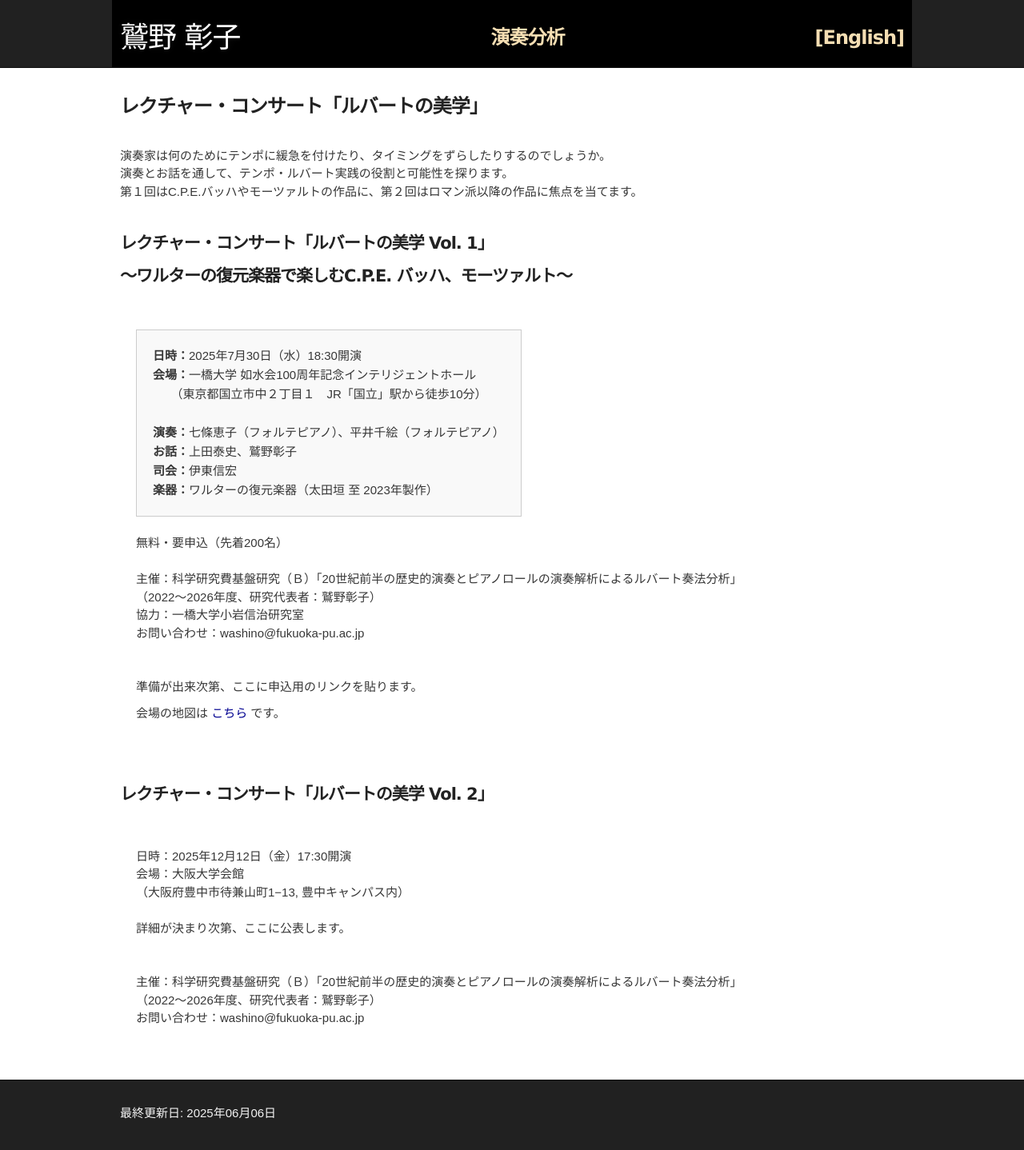
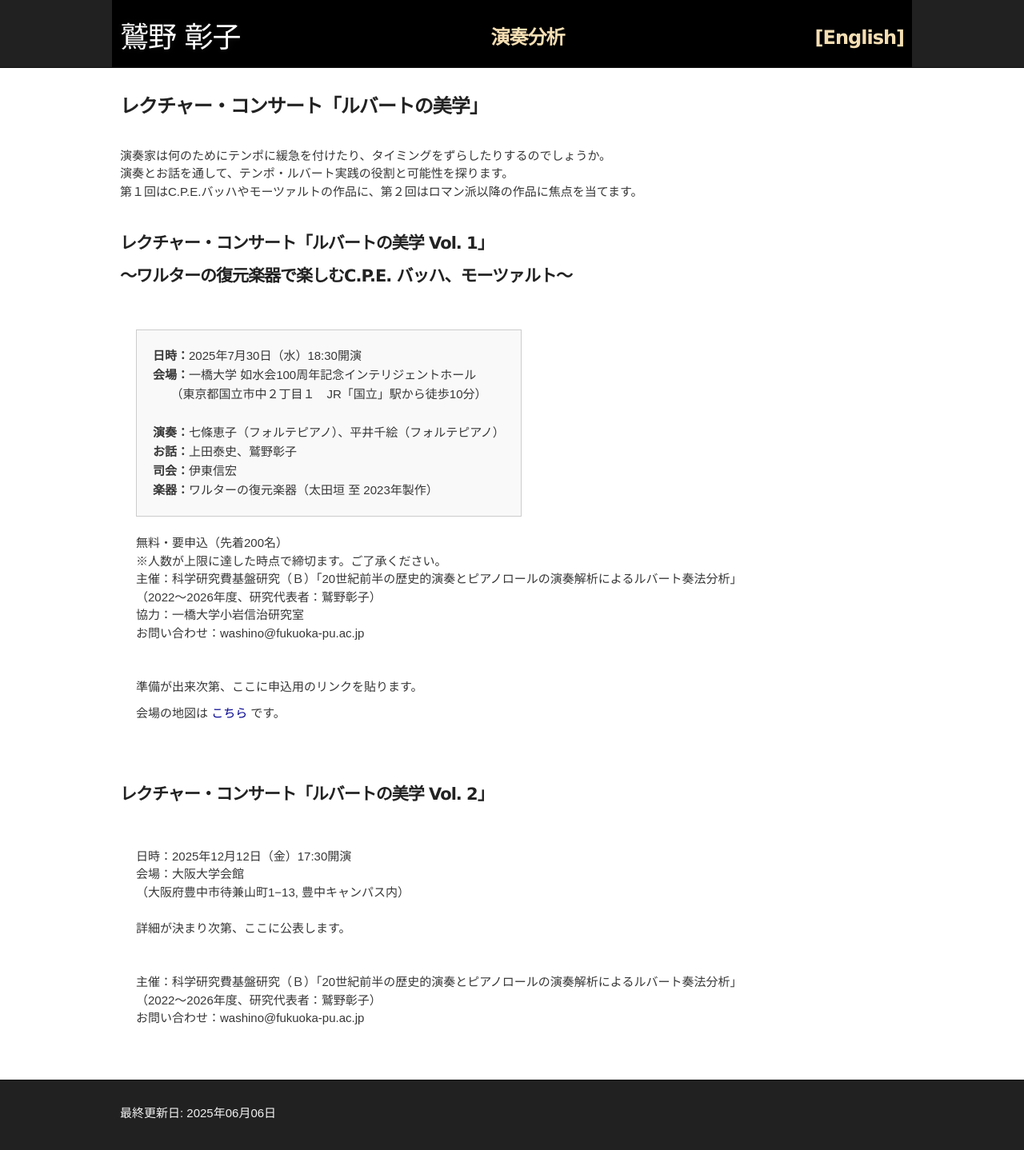
Before and after one commit to akikowashino/akikowashino.github.io, a Jekyll site: the page built from lecture-concert-2025/index.md, in a window 1280 px wide. Shown: the whole page at 80% size. Built offline with Jekyll 4.4.1, drawn with Linux system fonts in a browser that asks for light colours.

Commit message:
Update index.md

```diff
--- a/lecture-concert-2025/index.md
+++ b/lecture-concert-2025/index.md
@@ -45,6 +45,7 @@ lang: jp
 
 <br>
 無料・要申込（先着200名）<br>
+※人数が上限に達した時点で締切ます。ご了承ください。
 <br>
 主催：科学研究費基盤研究（Ｂ）「20世紀前半の歴史的演奏とピアノロールの演奏解析によるルバート奏法分析」<br>
 （2022～2026年度、研究代表者：鷲野彰子）<br>
```
